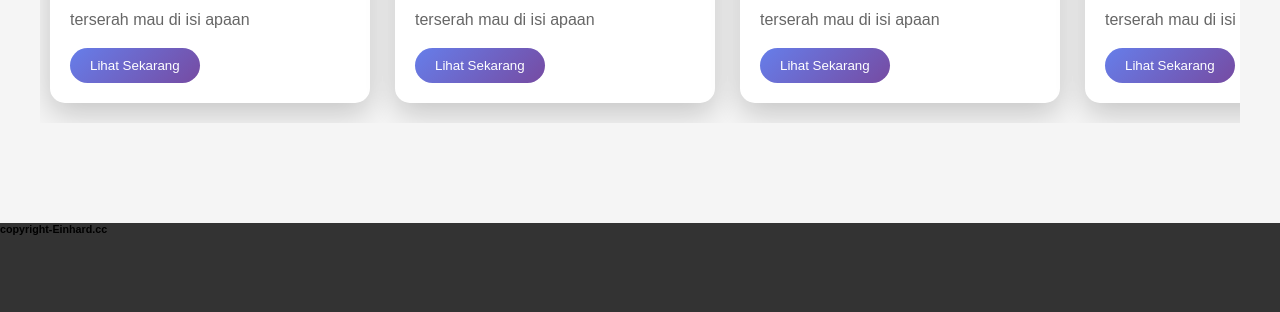
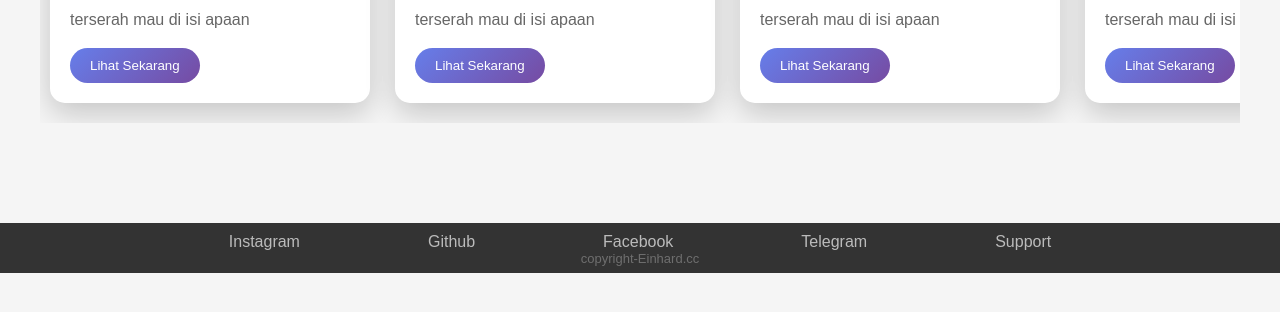
Before and after one commit to Einhard-I/ctlgdes, a plain HTML site: page index.html in a window 1280 px wide. Shown: the part 1078-1390 px from the top of the page. After the commit the page ends 1351 px from the top, so only its background shows below. Drawn offline with nearby package versions, Linux system fonts and the light colour scheme.

Commit message:
commit ketiga

```diff
--- a/index.html
+++ b/index.html
@@ -118,8 +118,13 @@
     <div class="pengganjal"></div>
     <div class="akhir">
         <div class="akhir-item">
+            <div class="pengganjalMini"></div>
             <div class="sosmed">
-
+                <a class="sosmedtxt" href="">Instagram</a>
+                <a class="sosmedtxt" href="">Github</a>
+                <a class="sosmedtxt" href="">Facebook</a>
+                <a class="sosmedtxt" href="">Telegram</a>
+                <a class="sosmedtxt" href="">Support</a>
             </div>
             <div class="contactus">
 
--- a/style.css
+++ b/style.css
@@ -7,7 +7,7 @@
 body {
 	font-family: sans-serif;
 	/*background-color: #212120;*/
-    background-color: whitesmoke;
+    background: whitesmoke;
 
 }
 
@@ -69,7 +69,7 @@ body {
 .pengganjal {
     width: 100%;
     height: 50px;
-    background: whitesmoke;
+    background: transparent;
 }
 
 .slideWarp {
@@ -284,10 +284,42 @@ border-radius: 10px;
 }
 
 .akhir {
-    height: 200px;
+    height: 50px;
     width: 100%;
     background: #333;
 }
+
+.pengganjalMini {
+    width: 100%;
+    height: 10px;
+    background: transparent;
+}
+.sosmed {
+    display: flex;
+    justify-content: center;
+    gap: 10%;
+}
+
+.sosmedtxt {
+
+    text-decoration: none;
+}
+
+a:link, a:visited, a:hover, a:active {
+    opacity: 70%;
+    color: whitesmoke;
+}
+
 .akhir-item {
 
+
 }
+
+
+.text-akhir {
+    opacity: 30%;
+    text-align: center;
+    color: whitesmoke;
+    font-weight: 300;
+    font-size: 13px;
+}
```
